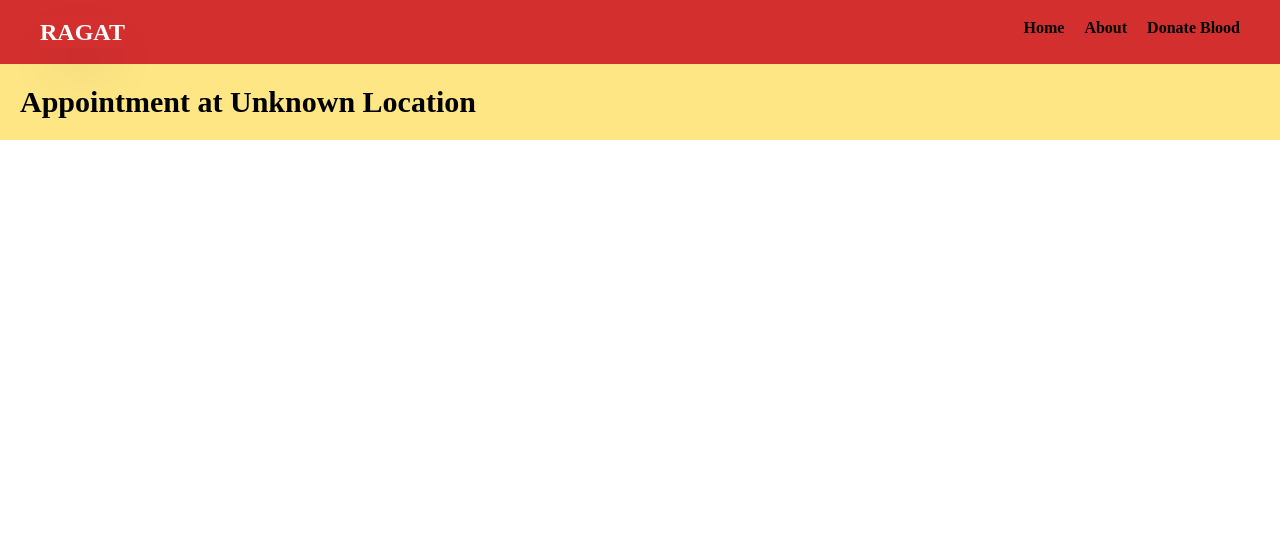
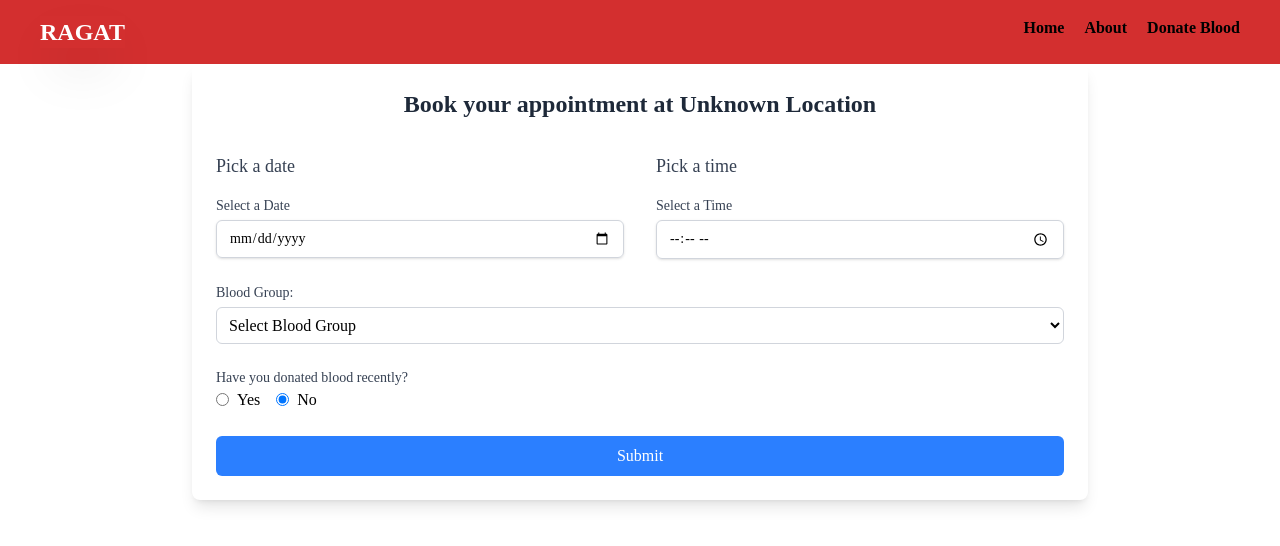
Before and after one commit to sanjayaniroula11/BDT, a React (Vite) app in the folder BDT/: page /appointment in a window 1280 px wide. Shown: the top 546 px of the page. Built offline with nearby package versions, Linux system fonts and the light colour scheme.

Commit message:
made appointment page nicer and better

```diff
--- a/BDT/src/components/Appointment.jsx
+++ b/BDT/src/components/Appointment.jsx
@@ -1,13 +1,54 @@
-import React from "react";
-import { useLocation } from "react-router-dom";
+import React from 'react';
+import { useLocation } from 'react-router-dom';
+import HandleDonationForm from './HandleDonationForm';
+
+const InputField = ({ id, label, type, name }) => (
+  <div className="mb-6">
+    <label htmlFor={id} className="block text-sm font-medium text-gray-700">
+      {label}
+    </label>
+    <input
+      type={type}
+      id={id}
+      name={name}
+      className="mt-1 block w-full px-3 py-2 border border-gray-300 rounded-md shadow-sm focus:outline-none focus:ring-indigo-500 focus:border-indigo-500 sm:text-sm"
+      aria-label={label}
+    />
+  </div>
+);
 
 function Appointment() {
   const location = useLocation();
-  const selectedLocation = location.state?.location || "Unknown Location";
+  const selectedLocation = location.state?.location || 'Unknown Location';
 
   return (
-    <div className="text-3xl bg-amber-200 p-5">
-      <h1 className="font-bold">Appointment at {selectedLocation}</h1>
+    <div className="max-w-4xl mx-auto p-6 bg-white shadow-lg rounded-lg">
+      <header className="text-center mb-8">
+        <h1 className="text-2xl font-semibold text-gray-800">
+          Book your appointment at {selectedLocation}
+        </h1>
+      </header>
+      <div className="grid grid-cols-1 md:grid-cols-2 gap-8">
+        <div>
+          <h5 className="text-lg font-medium text-gray-700 mb-4">Pick a date</h5>
+          <InputField
+            id="user-date-selector"
+            label="Select a Date"
+            type="date"
+            name="user_selected_date"
+          />
+        </div>
+        <div>
+          <h5 className="text-lg font-medium text-gray-700 mb-4">Pick a time</h5>
+          <InputField
+            id="user-time-selector"
+            label="Select a Time"
+            type="time"
+            name="user_selected_time"
+          />
+        </div>
+      </div>
+      <HandleDonationForm />
     </div>
   );
 }
--- /dev/null
+++ b/BDT/src/components/HandleDonationForm.jsx
@@ -0,0 +1,91 @@
+import React, { useState } from 'react';
+
+function HandleDonationForm() {
+  const [bloodGroup, setBloodGroup] = useState('');
+  const [hasDonated, setHasDonated] = useState(false);
+  const [donationDate, setDonationDate] = useState('');
+
+  const handleBloodGroupChange = (e) => setBloodGroup(e.target.value);
+  const handleDonationStatusChange = (e) => setHasDonated(e.target.value === 'yes');
+  const handleDonationDateChange = (e) => setDonationDate(e.target.value);
+
+  const handleSubmit = (e) => {
+    e.preventDefault();
+    console.log({
+      bloodGroup,
+      hasDonated,
+      donationDate: hasDonated ? donationDate : 'N/A',
+    });
+
+    // Reset fields
+    setBloodGroup('');
+    setHasDonated(false);
+    setDonationDate('');
+  };
+
+  return (
+    <form onSubmit={handleSubmit} className="space-y-6">
+      <div>
+        <label className="block text-sm font-medium text-gray-700">Blood Group:</label>
+        <select
+          value={bloodGroup}
+          onChange={handleBloodGroupChange}
+          className="mt-1 block w-full p-2 border border-gray-300 rounded-md"
+          required
+        >
+          <option value="">Select Blood Group</option>
+          <option value="A+">A+</option>
+          <option value="A-">A-</option>
+          <option value="B+">B+</option>
+          <option value="B-">B-</option>
+          <option value="AB+">AB+</option>
+          <option value="AB-">AB-</option>
+          <option value="O+">O+</option>
+          <option value="O-">O-</option>
+        </select>
+      </div>
+      <div>
+        <label className="block text-sm font-medium text-gray-700">Have you donated blood recently?</label>
+        <div className="flex items-center">
+          <input
+            type="radio"
+            id="donated-yes"
+            name="donated"
+            value="yes"
+            checked={hasDonated === true}
+            onChange={handleDonationStatusChange}
+            className="mr-2"
+          />
+          <label htmlFor="donated-yes" className="mr-4">Yes</label>
+          <input
+            type="radio"
+            id="donated-no"
+            name="donated"
+            value="no"
+            checked={hasDonated === false}
+            onChange={handleDonationStatusChange}
+            className="mr-2"
+          />
+          <label htmlFor="donated-no">No</label>
+        </div>
+      </div>
+      {hasDonated && (
+        <div>
+          <label className="block text-sm font-medium text-gray-700">Donation Date:</label>
+          <input
+            type="date"
+            value={donationDate}
+            onChange={handleDonationDateChange}
+            className="mt-1 block w-full p-2 border border-gray-300 rounded-md"
+            required
+          />
+        </div>
+      )}
+      <div>
+        <button type="submit" className="w-full p-2 bg-blue-500 text-white rounded-md">Submit</button>
+      </div>
+    </form>
+  );
+}
+
+export default HandleDonationForm;
```
Also changed, not shown: BDT/src/App.jsx (line endings or trailing spaces).
